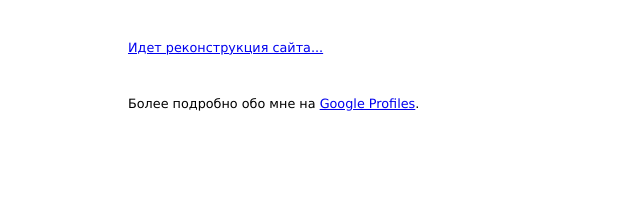
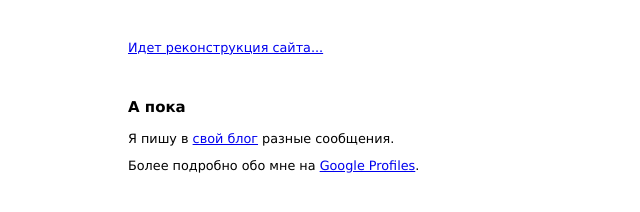
Before and after one commit to meritt/meritt.github.com, a plain HTML site: page index.html in a window 1280 px wide. Shown: the part 132-344 px from the top of the page, without its empty margins (0-640 px from the left). Drawn offline with Linux system fonts and the light colour scheme.

Commit message:
Добавил ссылку на блог

```diff
--- a/index.html
+++ b/index.html
@@ -12,6 +12,9 @@
 
 <p><a href="http://www.simonenko.su">Идет реконструкция сайта...</a></p><br>
 
+<h3>А пока</h3>
+
+<p>Я пишу в <a href="http://blog.simonenko.su">свой блог</a> разные сообщения.</p>
 <p>Более подробно обо мне на <a href="http://www.google.com/profiles/dwarfman">Google Profiles</a>.</p>
 
 <script type="text/javascript">
```
